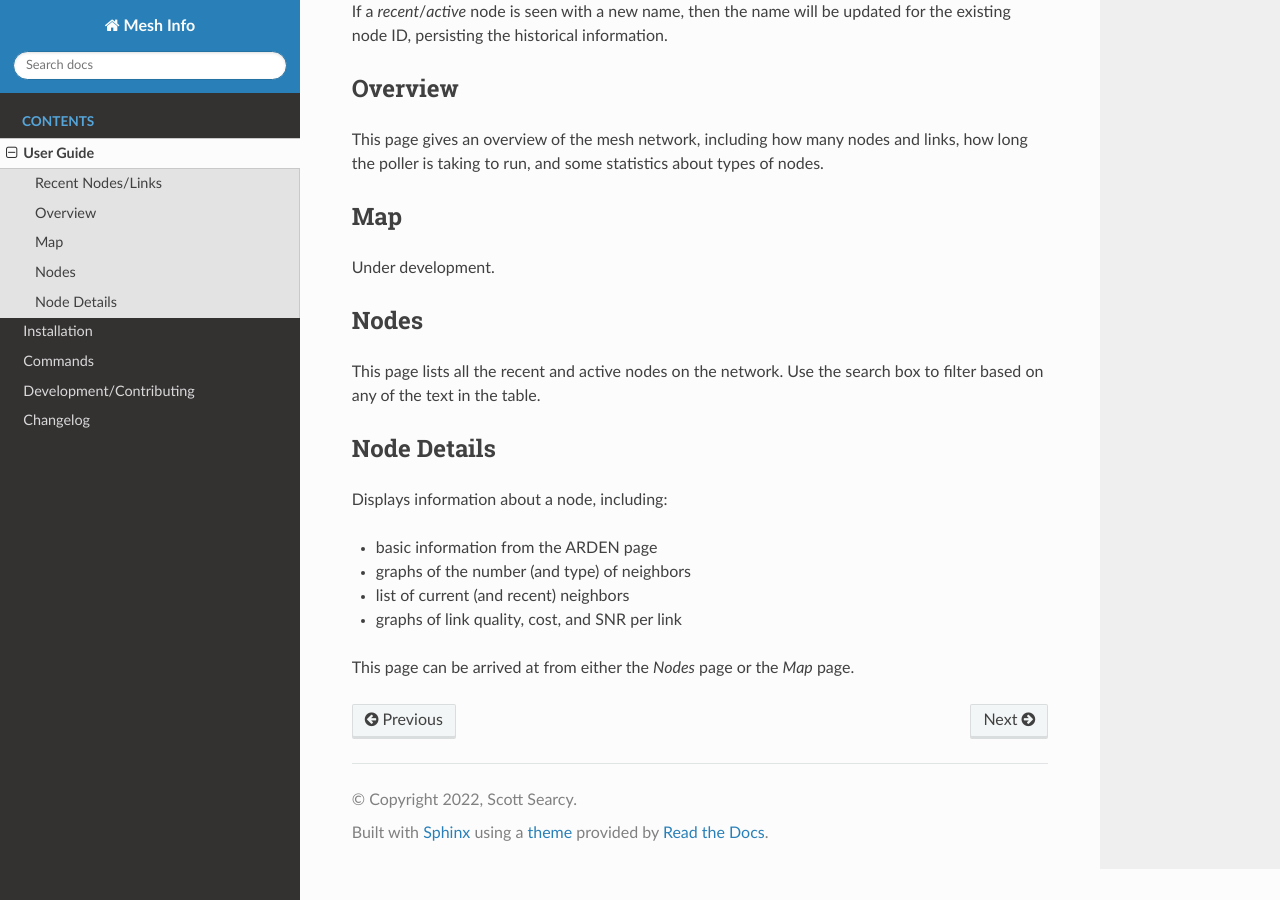
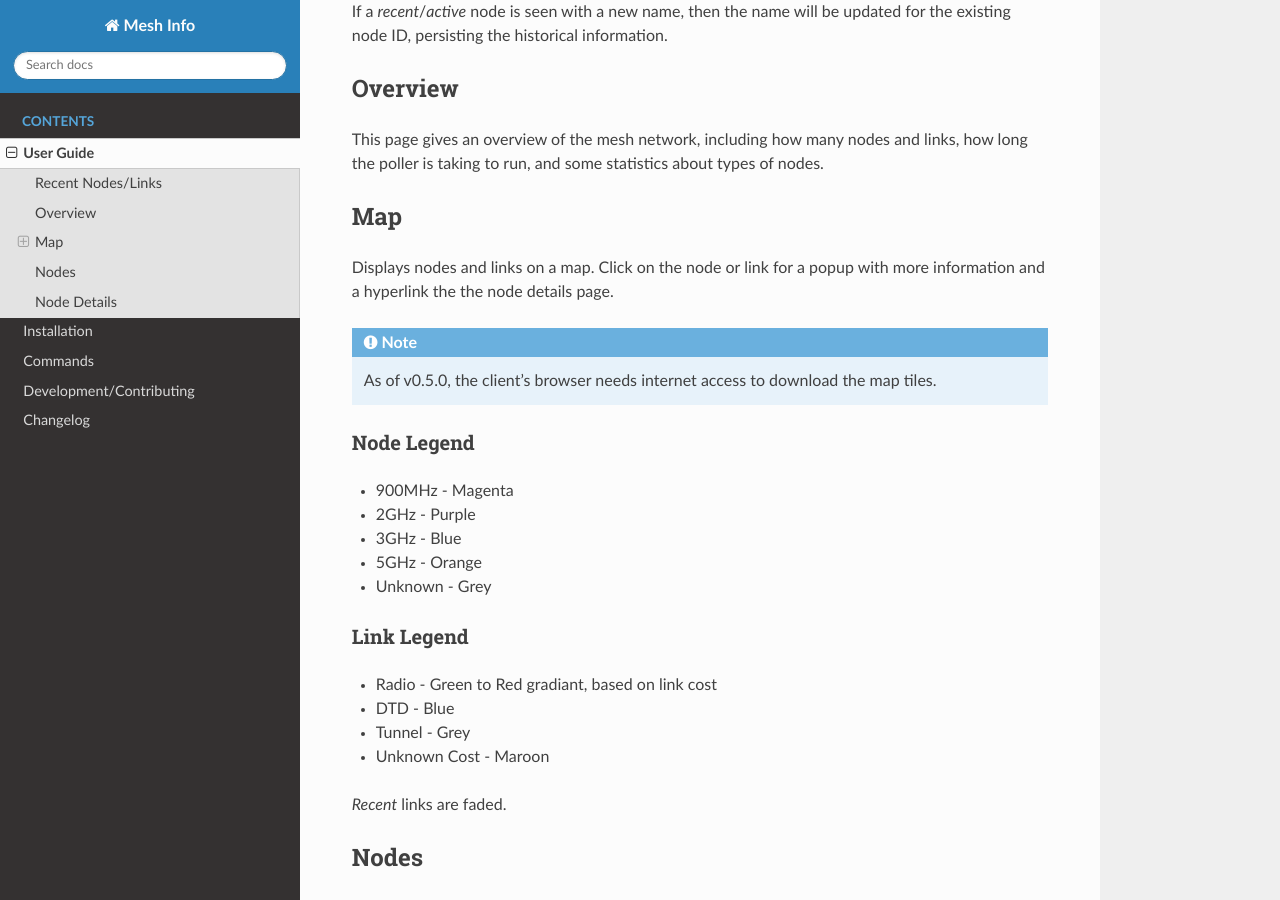
Before and after one commit to smsearcy/mesh-info, a Sphinx documentation site: the page built from docs/guide.rst, in a window 1280 px wide and 900 px high, scrolled down 504 px. Built offline with Sphinx 7.4.7 and the Read the Docs theme 2.0.0, drawn with Linux system fonts in a browser that asks for light colours.

Commit message:
Document Map page and slight tweaks
Add some information about the Map page to the User Guide documentation.
Tweak the link colors some to make documentation more straight-forward.

```diff
--- a/docs/guide.rst
+++ b/docs/guide.rst
@@ -36,7 +36,33 @@ and some statistics about types of nodes.
 Map
 ---
 
-Under development.
+Displays nodes and links on a map.
+Click on the node or link for a popup with more information
+and a hyperlink the the node details page.
+
+.. note::
+
+   As of v0.5.0,
+   the client's browser needs internet access to download the map tiles.
+
+Node Legend
+^^^^^^^^^^^
+
+* 900MHz - Magenta
+* 2GHz - Purple
+* 3GHz - Blue
+* 5GHz - Orange
+* Unknown - Grey
+
+Link Legend
+^^^^^^^^^^^
+
+* Radio - Green to Red gradiant, based on link cost
+* DTD - Blue
+* Tunnel - Grey
+* Unknown Cost - Maroon
+
+*Recent* links are faded.
 
 
 Nodes
```
Also changed, not shown: 2 other files.
